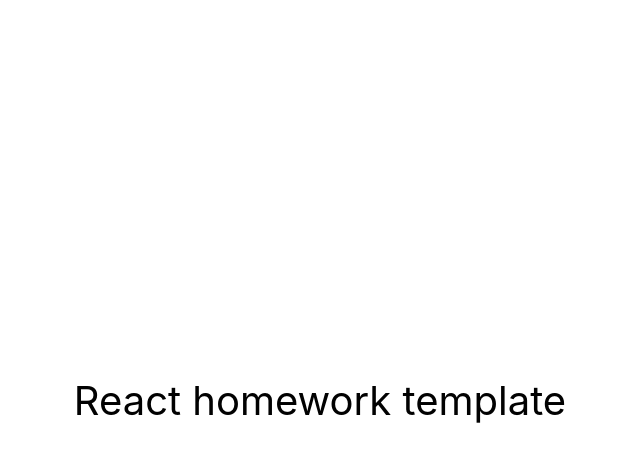
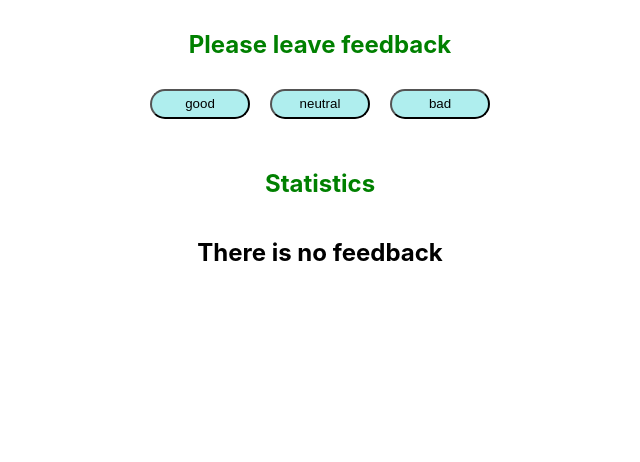
Before and after one commit to EgorSereevich/goit-react-hw-04-feedback, a React (Create React App) app: page / in a window 1280 px wide. Shown: the top 462 px of the page, without its empty margins (320-960 px from the left). Built offline with nearby package versions, Linux system fonts and the light colour scheme.

Commit message:
first_commite

```diff
--- a/package.json
+++ b/package.json
@@ -4,12 +4,16 @@
   "private": true,
   "homepage": "https://EgorSereevich.github.io/goit-react-hw-02-feedback/",
   "dependencies": {
+    "@emotion/react": "^11.11.1",
+    "@emotion/styled": "^11.11.0",
     "@testing-library/jest-dom": "^5.16.3",
     "@testing-library/react": "^12.1.4",
     "@testing-library/user-event": "^13.5.0",
+    "prop-types": "^15.8.1",
     "react": "^18.1.0",
     "react-dom": "^18.1.0",
     "react-scripts": "5.0.1",
+    "styled-components": "^6.0.6",
     "web-vitals": "^2.1.3"
   },
   "scripts": {
--- a/src/components/App.jsx
+++ b/src/components/App.jsx
@@ -1,16 +1,56 @@
-export const App = () => {
-  return (
-    <div
-      style={{
-        height: '100vh',
-        display: 'flex',
-        justifyContent: 'center',
-        alignItems: 'center',
-        fontSize: 40,
-        color: '#010101'
-      }}
-    >
-      React homework template
-    </div>
-  );
-};
+import React, { Component } from 'react';
+import { Statistics } from 'components/Statistics/Statistics.jsx';
+import { FeedbackOptions } from './FeedbackOptions/FeedbackOptions';
+import { Section } from './Section/Section';
+import { Headle } from './Headle/Headle';
+import { Notification } from './Notification/Notification';
+class App extends Component {
+  state = {
+    good: 0,
+    neutral: 0,
+    bad: 0,
+  };
+  headleClick = state => {
+    this.setState(prevState => {
+      return {
+        [state]: prevState[state] + 1,
+      };
+    });
+  };
+
+  countTotalFeedback() {
+    const { good, neutral, bad } = this.state;
+    return good + neutral + bad;
+  }
+  countPositiveFeedbackPercentage() {
+    const { good, neutral, bad } = this.state;
+    return Math.round((good / this.countTotalFeedback()) * 100);
+  }
+  render() {
+    const options = Object.keys(this.state);
+    return (
+      <Headle>
+        <Section title={'Please leave feedback'}>
+          <FeedbackOptions
+            options={options}
+            onLeaveFeedback={this.headleClick}
+          />
+        </Section>
+        <Section title={'Statistics'}>
+          {this.countTotalFeedback() > 0 ? (
+            <Statistics
+              good={this.state.good}
+              neutral={this.state.neutral}
+              bad={this.state.bad}
+              total={this.countTotalFeedback()}
+              positivePercentage={this.countPositiveFeedbackPercentage()}
+            />
+          ) : (
+            <Notification title={'There is no feedback'} />
+          )}
+        </Section>
+      </Headle>
+    );
+  }
+}
+export { App };
--- /dev/null
+++ b/src/components/FeedbackOptions/FeedbackOptions.jsx
@@ -0,0 +1,19 @@
+import React, { Component } from 'react';
+import { Button } from './FeedbackOptions.styled';
+export const FeedbackOptions = ({ options, onLeaveFeedback }) => {
+  return (
+    <div>
+      {options.map(option => {
+        return (
+          <Button
+            type="button"
+            onClick={() => onLeaveFeedback(option)}
+            key={option}
+          >
+            {option}
+          </Button>
+        );
+      })}
+    </div>
+  );
+};
--- /dev/null
+++ b/src/components/FeedbackOptions/FeedbackOptions.styled.jsx
@@ -0,0 +1,8 @@
+import styled from '@emotion/styled';
+export const Button = styled.button`
+  width: 100px;
+  height: 30px;
+  margin: 10px;
+  background-color: #afeeee;
+  border-radius: 25px;
+`;
--- /dev/null
+++ b/src/components/Headle/Headle.jsx
@@ -0,0 +1,5 @@
+import React, { Component } from 'react';
+import { HeadleDiv } from './Headle.styled';
+export const Headle = ({ children }) => {
+  return <HeadleDiv>{children}</HeadleDiv>;
+};
--- /dev/null
+++ b/src/components/Headle/Headle.styled.jsx
@@ -0,0 +1,7 @@
+import styled from '@emotion/styled';
+
+export const HeadleDiv = styled.div`
+  margin-left: auto;
+  margin-right: auto;
+  width: 500px;
+`;
--- /dev/null
+++ b/src/components/Notification/Notification.jsx
@@ -0,0 +1,4 @@
+import React, { Component } from 'react';
+export const Notification = ({ title }) => {
+  return <h2>{title}</h2>;
+};
--- /dev/null
+++ b/src/components/Section/Section.jsx
@@ -0,0 +1,10 @@
+import React, { Component } from 'react';
+import { SectionObj, Header } from './Section.styled';
+export const Section = ({ title, children }) => {
+  return (
+    <SectionObj>
+      <Header>{title}</Header>
+      {children}
+    </SectionObj>
+  );
+};
--- /dev/null
+++ b/src/components/Section/Section.styled.jsx
@@ -0,0 +1,10 @@
+import styled from '@emotion/styled';
+export const SectionObj = styled.section`
+  display: flex;
+  flex-direction: column;
+  align-items: center;
+  padding: 10px;
+`;
+export const Header = styled.h1`
+  color: green;
+`;
--- /dev/null
+++ b/src/components/Statistics/Statistics.jsx
@@ -0,0 +1,29 @@
+import React, { Component } from 'react';
+import { List, Span } from './Statistics.styled';
+export const Statistics = ({
+  good,
+  neutral,
+  bad,
+  total,
+  positivePercentage,
+}) => {
+  return (
+    <List>
+      <li>
+        Good:<Span> {good}</Span>
+      </li>
+      <li>
+        Neutral:<Span>{neutral}</Span>
+      </li>
+      <li>
+        Bad:<Span>{bad}</Span>
+      </li>
+      <li>
+        Total:<Span>{total}</Span>
+      </li>
+      <li>
+        Positive feedback:<Span>{positivePercentage}%</Span>
+      </li>
+    </List>
+  );
+};
--- /dev/null
+++ b/src/components/Statistics/Statistics.styled.jsx
@@ -0,0 +1,12 @@
+import styled from '@emotion/styled';
+export const List = styled.ul`
+  list-style: none;
+  display: flex;
+  flex-direction: column;
+  align-items: center;
+  font-weight: 600;
+`;
+export const Span = styled.span`
+  color: red;
+  font-weight: 800;
+`;
```
Also changed, not shown: 1 other file (tests, documents, lock files or other folders).
